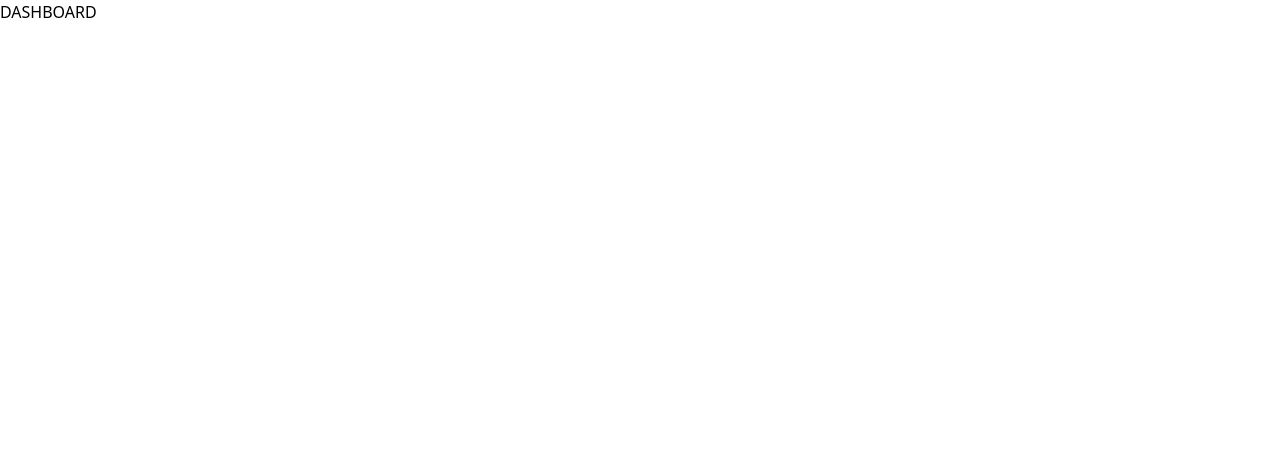
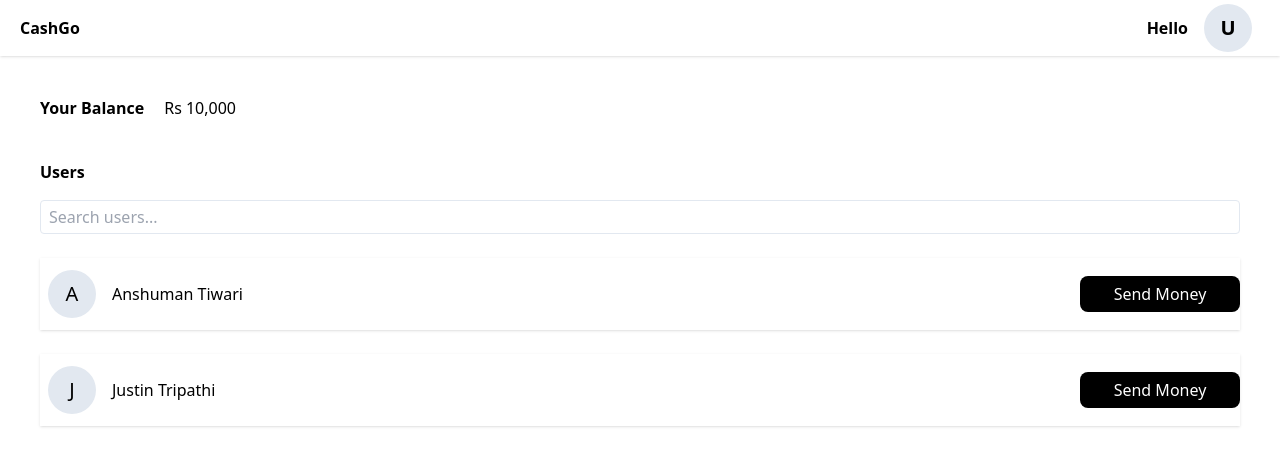
Before and after one commit to AnshumanX304/CashgoFrontend, a React (Vite) app: page /dashboard in a window 1280 px wide. Shown: the top 466 px of the page. Built offline with nearby package versions, Linux system fonts and the light colour scheme.

Commit message:
Dashboard Page designed

```diff
--- a/src/Components/PageComponent/Dashboard.jsx
+++ b/src/Components/PageComponent/Dashboard.jsx
@@ -1,7 +1,16 @@
+import Appbar from "../Utility/Appbar";
+import Details from "../Utility/Details";
 const Dashboard = () => {
     return (
-        <div>
-            DASHBOARD
+        <div className="items-center justify-center">
+            <Appbar/>
+            <div className="w-full h-fit p-10">
+                <div className="flex">
+                    <div className="font-semibold">Your Balance</div>
+                    <div className="ml-5">Rs 10,000</div>
+                </div>
+                <Details/>
+            </div>
         </div>
      );
 }
--- /dev/null
+++ b/src/Components/Utility/Appbar.jsx
@@ -0,0 +1,21 @@
+const Appbar = () => {
+    return (
+        <div className="shadow flex h-14 justify-between">
+            <div className="flex font-bold flex-col ml-5 h-full justify-center">
+                CashGo
+            </div>
+            <div className="flex mr-5 font-semibold">
+                <div className="flex flex-col justify-center h-full mr-4">
+                    Hello
+                </div>
+                <div className="rounded-full h-12 w-12 bg-slate-200 flex justify-center mt-1 mr-2">
+                    <div className="flex flex-col justify-center h-full text-xl">
+                        U
+                    </div>
+                </div>
+            </div>
+        </div>
+    );
+}
+
+export default Appbar;
--- /dev/null
+++ b/src/Components/Utility/Details.jsx
@@ -0,0 +1,53 @@
+
+const Details = () => {
+    const users=[{
+        firstName:"Anshuman",
+        lastName:"Tiwari"
+    },
+    {
+        firstName:"Justin",
+        lastName:"Tripathi"
+    }
+]
+    return (
+        <div className="mt-10">
+            <div className="font-bold">
+                Users
+            </div>
+            <div className="mt-4">
+                <input type="text" placeholder="Search users..." className="w-full px-2 py-1 border rounded border-slate-200"></input>
+            </div>
+            <div>
+                {users.map(user => <User user={user} />)}
+            </div>
+        </div>
+      );
+}
+
+function User({user}){
+    return(
+        <div className="flex justify-between my-6 shadow">
+            <div className="flex my-3 mx-2">
+                <div className="rounded-full h-12 w-12 bg-slate-200 flex justify-center">
+                    <div className="flex flex-col justify-center h-full text-xl">
+                        {user.firstName[0]}
+                    </div>
+                </div>
+                <div className="flex justify-center items-center">
+                    <div className="w-fit h-fit pl-4">
+                        {user.firstName} {user.lastName}
+                    </div>
+                </div>
+            </div>
+            <div className="flex items-center ">
+                <div className="h-fit w-fit">
+                    <button className=" bg-black text-white h-9 w-40 rounded-lg">Send Money</button>
+                </div>
+
+            </div>
+
+        </div>
+    )
+}
+
+export default Details;
```
